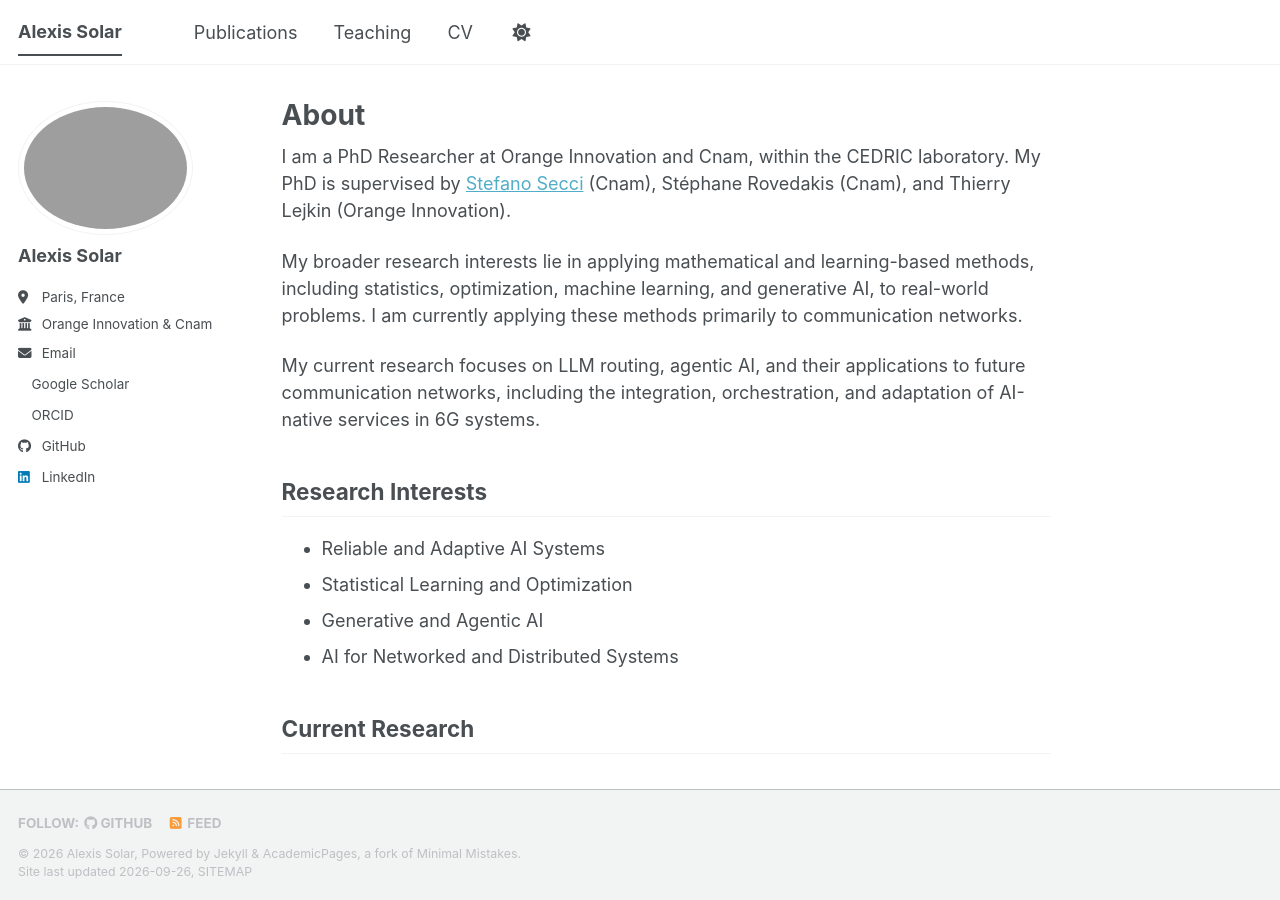
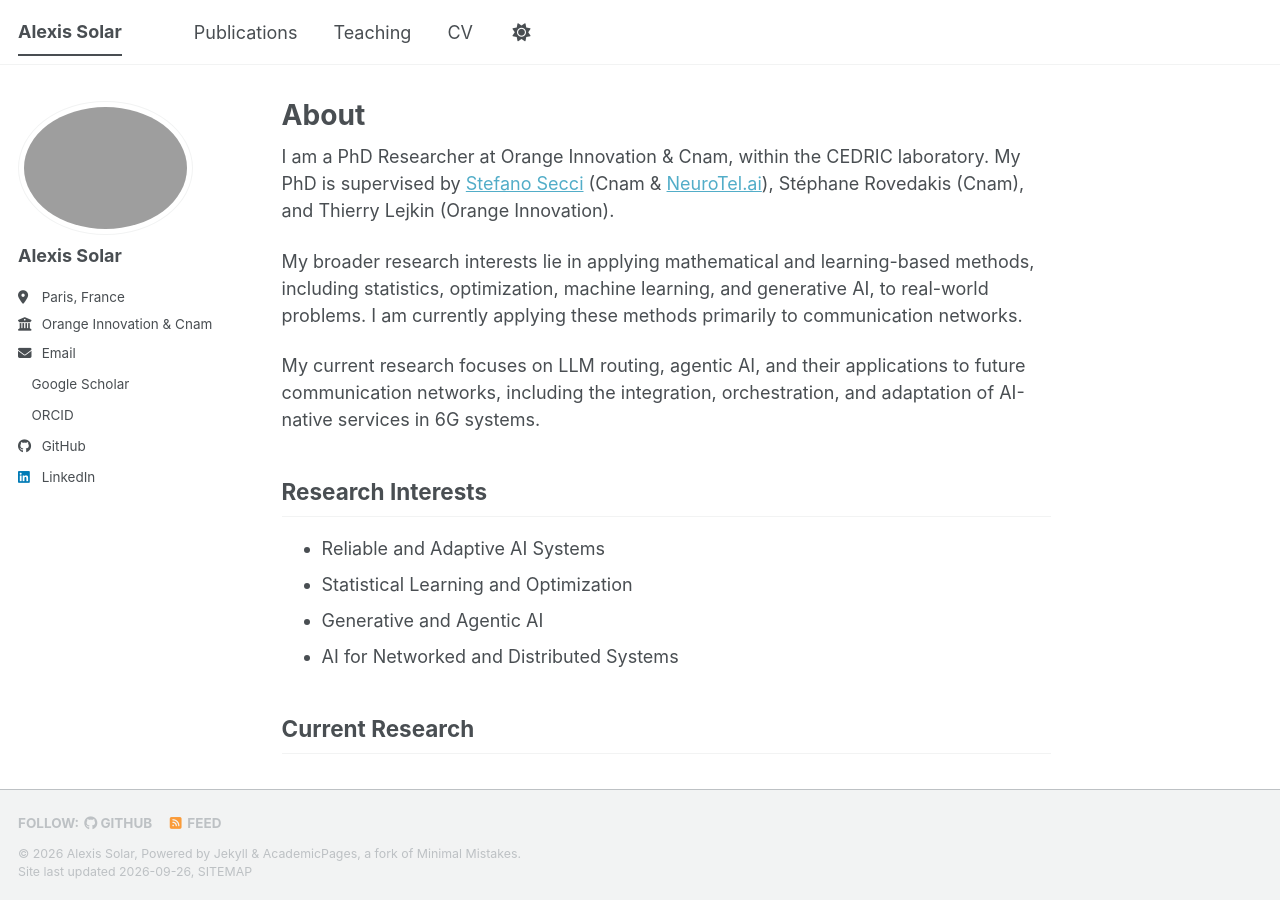
Before and after one commit to SolarAlexis/SolarAlexis.github.io, a Jekyll site: the page built from _pages/about.md, in a window 1280 px wide and 900 px high. Built offline with Jekyll 4.4.1, drawn with Linux system fonts in a browser that asks for light colours; a style sheet for code colours, icons or effects is not loaded.

Commit message:
Update about.md

```diff
--- a/_pages/about.md
+++ b/_pages/about.md
@@ -7,7 +7,7 @@ redirect_from:
   - /about.html
 ---
 
-I am a PhD Researcher at Orange Innovation and Cnam, within the CEDRIC laboratory. My PhD is supervised by [Stefano Secci](http://cedric.cnam.fr/~seccis/) (Cnam), Stéphane Rovedakis (Cnam), and Thierry Lejkin (Orange Innovation).
+I am a PhD Researcher at Orange Innovation & Cnam, within the CEDRIC laboratory. My PhD is supervised by [Stefano Secci](http://cedric.cnam.fr/~seccis/) (Cnam & [NeuroTel.ai](https://www.neurotel.ai/)), Stéphane Rovedakis (Cnam), and Thierry Lejkin (Orange Innovation).
 
 My broader research interests lie in applying mathematical and learning-based methods, including statistics, optimization, machine learning, and generative AI, to real-world problems. I am currently applying these methods primarily to communication networks.
 
```
